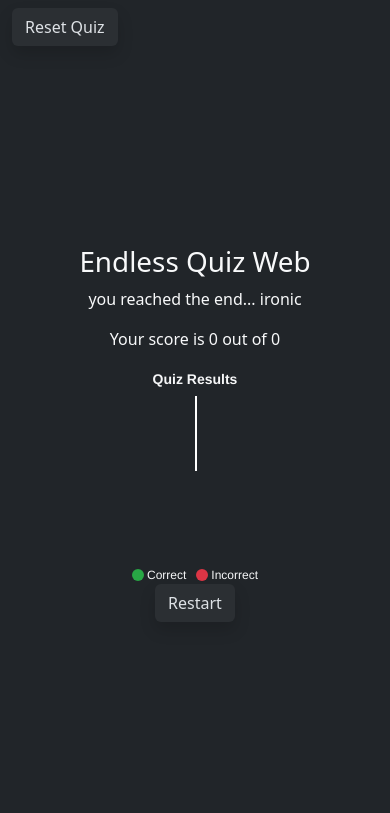
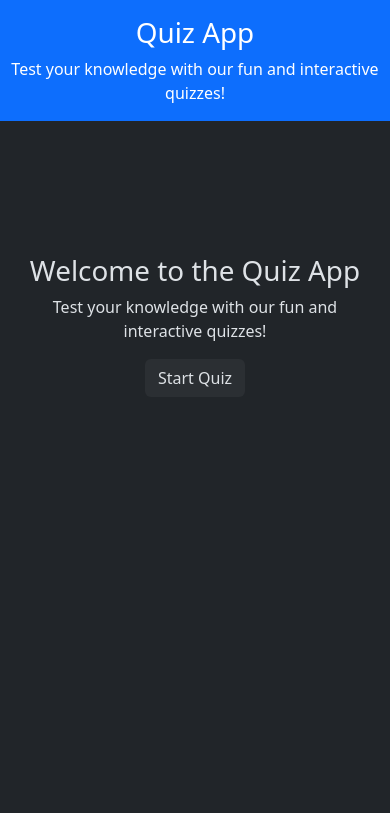
Before and after one commit to Guillermode20/quiz-app, a Django app: page / in a window 390 px wide. Shown: the top 813 px of the page. Run offline with Django 5.2, Linux system fonts and the light colour scheme; data comes from the database, SQL or seed files in the repository; data that the repository does not hold is empty; some libraries are stand-ins or nearby versions.

```diff
--- a/quizproject/quizapp/templates/base.html
+++ b/quizproject/quizapp/templates/quizapp/base.html
@@ -8,26 +8,23 @@
     <meta name="viewport" content="width=device-width, initial-scale=1.0">
     <title>{% block title %}Quiz App{% endblock %}</title>
 </head>
+
 <body>
-    <header>
-        <div>
-            <nav class="navbar navbar-dark bg-dark w-100">
-                <div class="container-fluid">
-                      <form method="post" action="{% url 'restart' %}">
-                        {% csrf_token %}
-                        <button type="submit" name="restart" value="true" class="btn mid-dark rounded shadow">Reset Quiz</button>
-                      </form>
-                </div>
-            </nav>
-        </div>
-    </header>
+  <header>
+    {% block header %}
+      {% include 'quizapp/header.html' %}
+    {% endblock %}
+  </header>
+
+  <main>
     <div class="container rounded-4">
-        <div class="d-flex justify-content-center align-items-center" style="min-height: 90vh;">
+        <div class="d-flex justify-content-center align-items-center" style="min-height: 10vh;">
           <div class="text-center">
             {% block content %}{% endblock %}
           </div>
         </div>
       </div>
+    </main>
     <footer>
         <!-- Add your footer content here -->
     </footer>
--- a/quizproject/quizapp/templates/quizapp/end.html
+++ b/quizproject/quizapp/templates/quizapp/end.html
@@ -1,12 +1,12 @@
-{% extends 'base.html' %}
+{% extends 'quizapp/base.html' %}
 
 <!--End screen template-->
 {% block content %}
+<div class="d-flex flex-column justify-content-center align-items-center" style="min-height: 10vh;">
   <h1 class="text-light">Endless Quiz Web</h1>
-<p class="text-light">you reached the end... ironic</p>
+  <p class="text-light">You reached the end... ironic</p>
   <p class="text-light">Your score is {{ score }} out of {{ total_questions }}</p>
   <div id="apexChart" style="width: 300px;"></div>
-
 
   <!-- Generates a responsive and interactive chart based on your quiz results -->
   <script src="https://cdn.jsdelivr.net/npm/apexcharts"></script>
@@ -42,6 +42,7 @@ document.addEventListener('DOMContentLoaded', function() {
   <!-- See 'restart' function in views.py -->
   <form method="post" action="{% url 'restart' %}">
     {% csrf_token %}
-    <button type="submit" name="restart" value="true" class="btn mid-dark rounded shadow">Restart</button>
+    <button type="submit" name="restart" value="true" class="btn mid-dark rounded shadow my-4">Restart</button>
   </form>
+</div>
 {% endblock %}
--- /dev/null
+++ b/quizproject/quizapp/templates/quizapp/header.html
@@ -0,0 +1,10 @@
+{% extends "quizapp/base.html" %}
+
+{% block header %}
+    <header class="bg-primary text-white text-center py-3">
+        <h1>Quiz App</h1>
+        <nav>
+            <p1>Test your knowledge with our fun and interactive quizzes!</p1>
+        </nav>
+    </header>
+{% endblock %}
--- /dev/null
+++ b/quizproject/quizapp/templates/quizapp/startpage.html
@@ -0,0 +1,15 @@
+{% extends "quizapp/base.html" %}
+
+{% block title %}Start Quiz{% endblock %}
+
+{% block content %}
+<div class="container mt-5">
+    <div class="row justify-content-center">
+        <div class="col-md-8 text-center">
+            <h1>Welcome to the Quiz App</h1>
+            <p>Test your knowledge with our fun and interactive quizzes!</p>
+            <a href="{% url 'loadQuestions' %}" class="btn mid-dark">Start Quiz</a>
+        </div>
+    </div>
+</div>
+{% endblock %}
--- a/quizproject/quizapp/urls.py
+++ b/quizproject/quizapp/urls.py
@@ -2,7 +2,8 @@ from django.urls import path
 from . import views
 
 urlpatterns = [
-    path('', views.loadQuestions, name='home'),
+    path('', views.startpage, name='startpage'),
+    path('quiz/', views.loadQuestions, name='loadQuestions'),
     path('restart/', views.restart, name='restart'),
     path('checkAnswer/', views.checkAnswer, name='checkAnswer'),
 ]
--- a/quizproject/quizapp/views.py
+++ b/quizproject/quizapp/views.py
@@ -6,6 +6,9 @@ import logging
 
 # Initialize logger
 logger = logging.getLogger(__name__)
+
+def startpage(request):
+    return render(request, 'quizapp/startpage.html')
 
 # Function to get a random uncompleted question
 def get_selected_question():
@@ -67,7 +70,7 @@ def checkAnswer(request):
             # Clear the current question text from the session
             del request.session['current_question_text']
 
-            return redirect('home')
+            return redirect('loadQuestions')
         except Question.DoesNotExist:
             return render(request, 'quizapp/end.html')
 
@@ -79,4 +82,4 @@ def restart(request):
             Score.objects.update_or_create(id=1, defaults={'score': 0})
             if 'current_question_text' in request.session:
                 del request.session['current_question_text']
-            return redirect('home')
+            return redirect('loadQuestions')
--- a/quizproject/quizproject/settings.py
+++ b/quizproject/quizproject/settings.py
@@ -56,7 +56,7 @@ ROOT_URLCONF = 'quizproject.urls'
 TEMPLATES = [
     {
         'BACKEND': 'django.template.backends.django.DjangoTemplates',
-        'DIRS': [os.path.join(BASE_DIR, 'templates')],
+        'DIRS': [os.path.join(BASE_DIR,'quizapp','templates')],
         'APP_DIRS': True,
         'OPTIONS': {
             'context_processors': [
```
Also changed, not shown: quizproject/quizapp/templates/quizapp/home.html (+6 -1 lines). Lines whose indentation alone changed are shown as unchanged.
